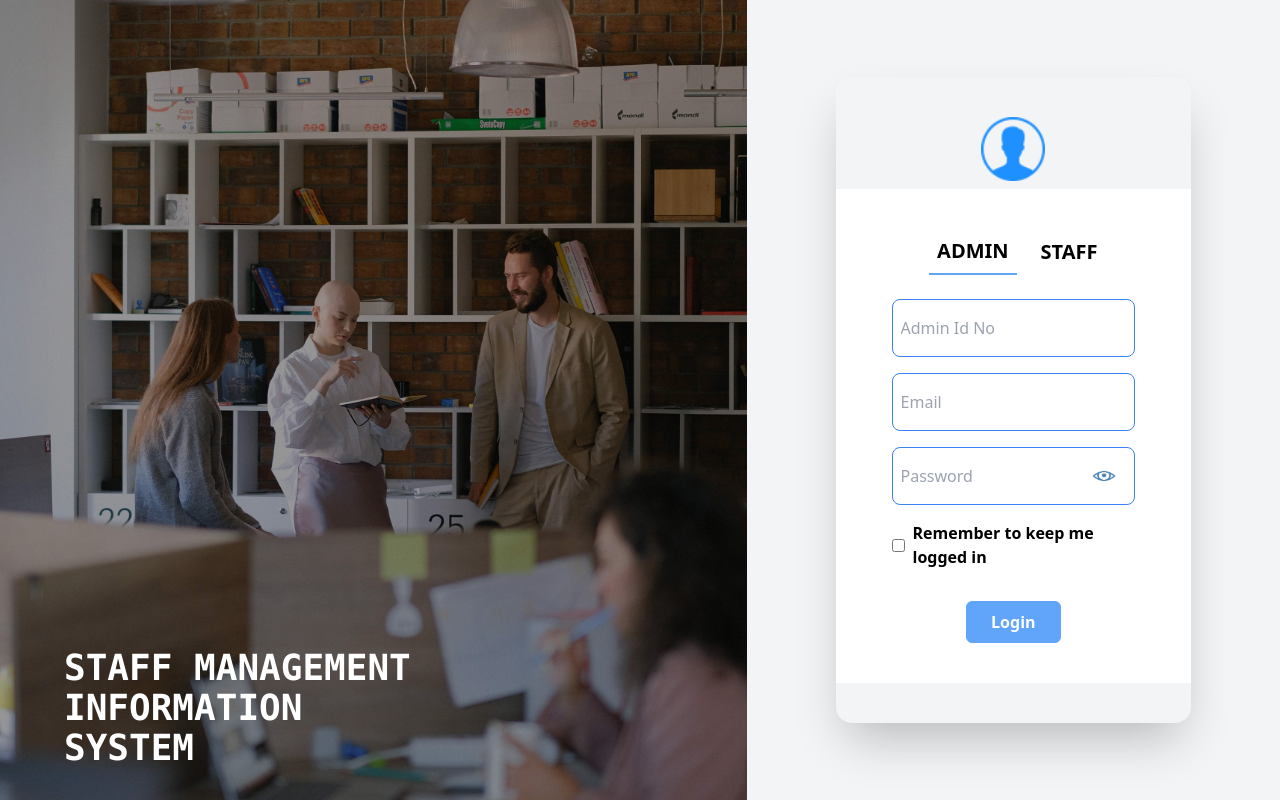
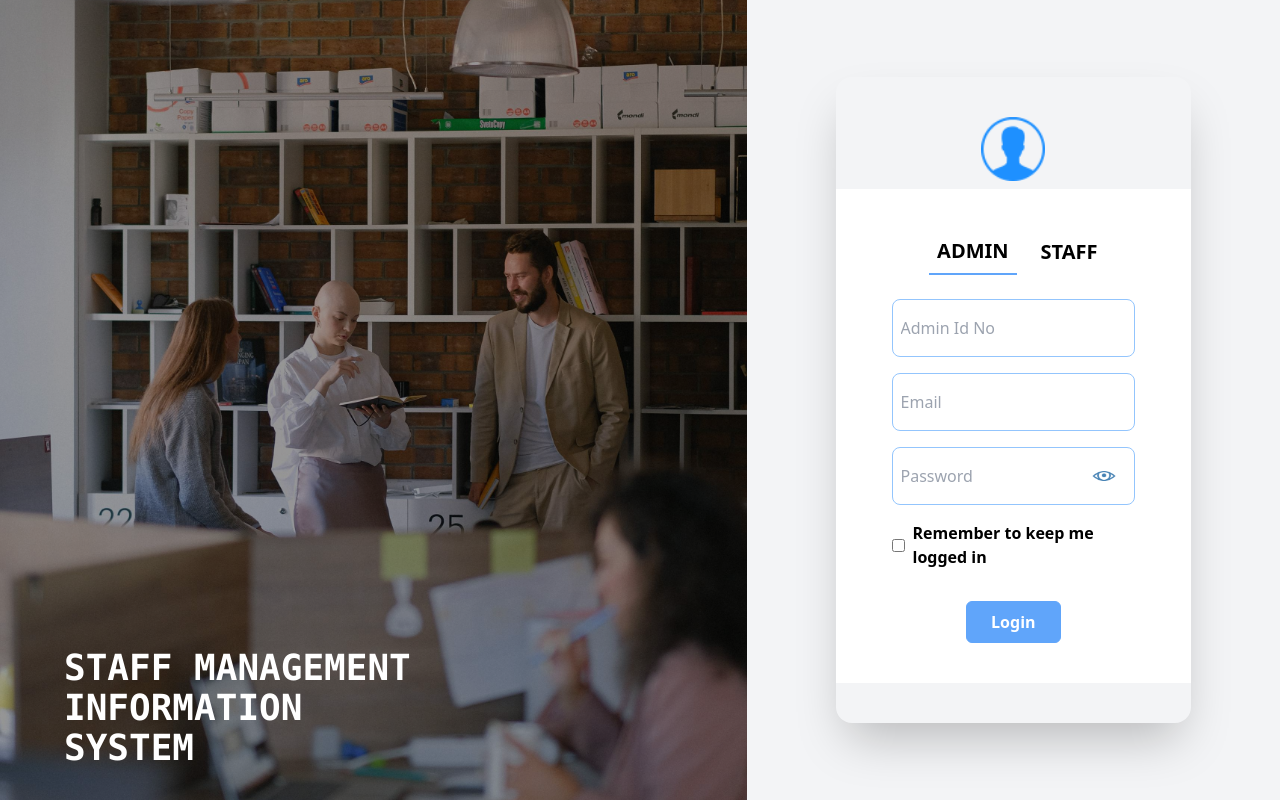
Before and after one commit to Victorakinwunmi/renaissance, a Nuxt app: page / in a window 1280 px wide. Built offline with nearby package versions, Linux system fonts and the light colour scheme.

Commit message:
i changed the input border color to a lighter one

```diff
--- a/pages/index.vue
+++ b/pages/index.vue
@@ -15,9 +15,9 @@
                     <button class="text-xl border-b-2 border-blue-400 p-2 uppercase text-black font-bold">Admin</button>
                     <button class="text-xl uppercase font-bold" @click="toggleFunction()">Staff</button>
                 </div>
-                <input type="text" Placeholder="Admin Id No" class="block mx-auto w-full border-blue-500 border rounded-lg mb-4 px-2 py-4 outline-none">
-                <input type="email" Placeholder="Email" class="block mx-auto w-full border-blue-500 border rounded-lg mb-4 px-2 py-4 outline-none">
-                <div class="flex items-center justify-between border-blue-500 border px-2 py-4 rounded-lg mb-4 ">
+                <input type="text" Placeholder="Admin Id No" class="block mx-auto w-full border-blue-300 border rounded-lg mb-4 px-2 py-4 outline-none">
+                <input type="email" Placeholder="Email" class="block mx-auto w-full border-blue-300 border rounded-lg mb-4 px-2 py-4 outline-none">
+                <div class="flex items-center justify-between border-blue-300 border px-2 py-4 rounded-lg mb-4 ">
                 <input :type="show_password?'text':'password'" Placeholder="Password" class="block w-full mx-auto outline-none">
                 <PasswordIcons @togglePassword="showPassword" />
                 </div>
@@ -37,8 +37,8 @@
                     <button class="text-xl uppercase text-black font-bold"  @click="toggleFunctionii()">Admin</button>
                     <button class="text-xl border-b-2 border-blue-400 p-2 uppercase text-black font-bold">Staff</button>
                 </div>
-                <input type="email" Placeholder="Email" class="block mx-auto w-full border-blue-500 border rounded-lg mb-4 px-2 py-4 outline-none">
-                <div class="flex items-center justify-between border-blue-500 border px-2 py-4 rounded-lg mb-4 ">
+                <input type="email" Placeholder="Email" class="block mx-auto w-full border-blue-300 border rounded-lg mb-4 px-2 py-4 outline-none">
+                <div class="flex items-center justify-between border-blue-300 border px-2 py-4 rounded-lg mb-4 ">
                 <input :type="show_password?'text':'password'" Placeholder="Password" class="block w-full mx-auto outline-none">
                 <PasswordIcons @togglePassword="showPassword" />
                 </div>
```
